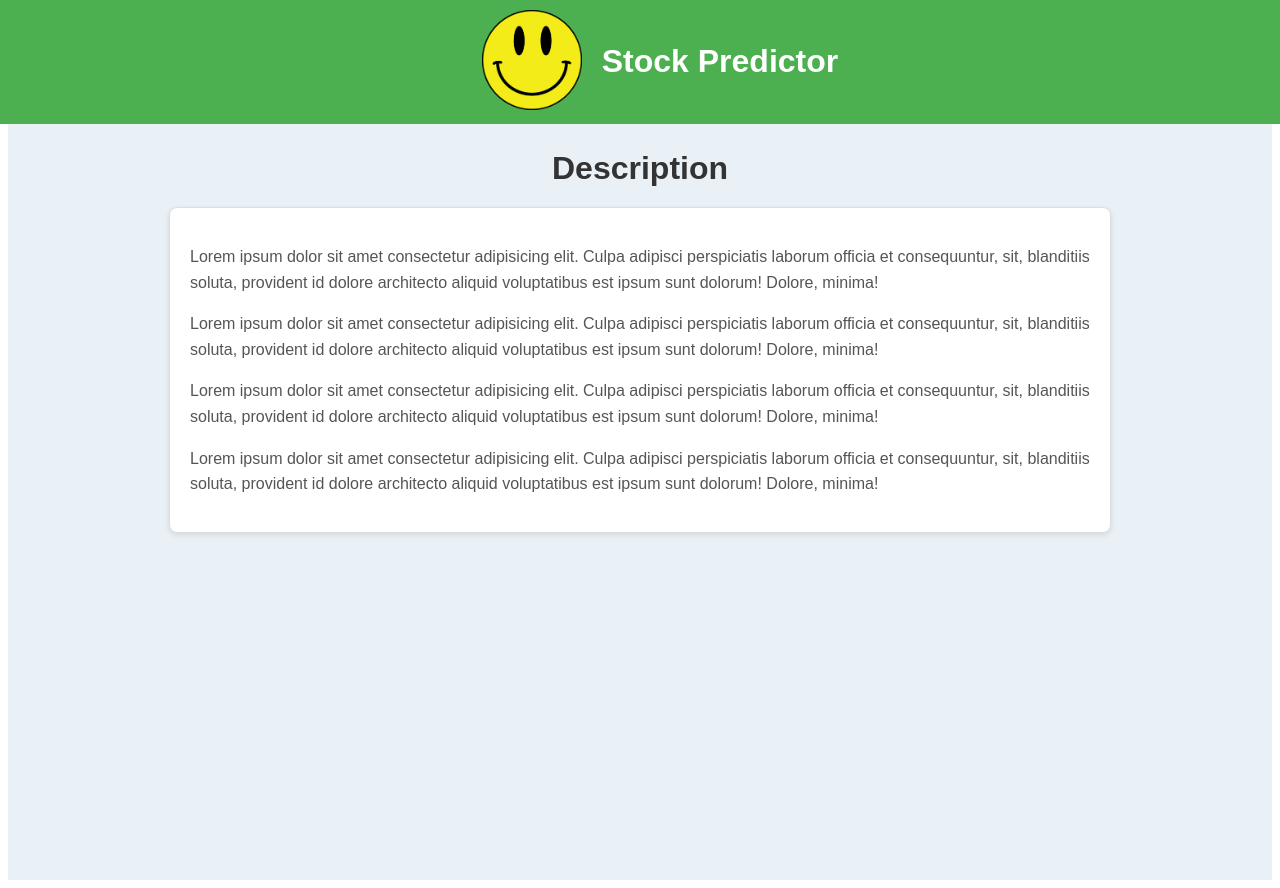
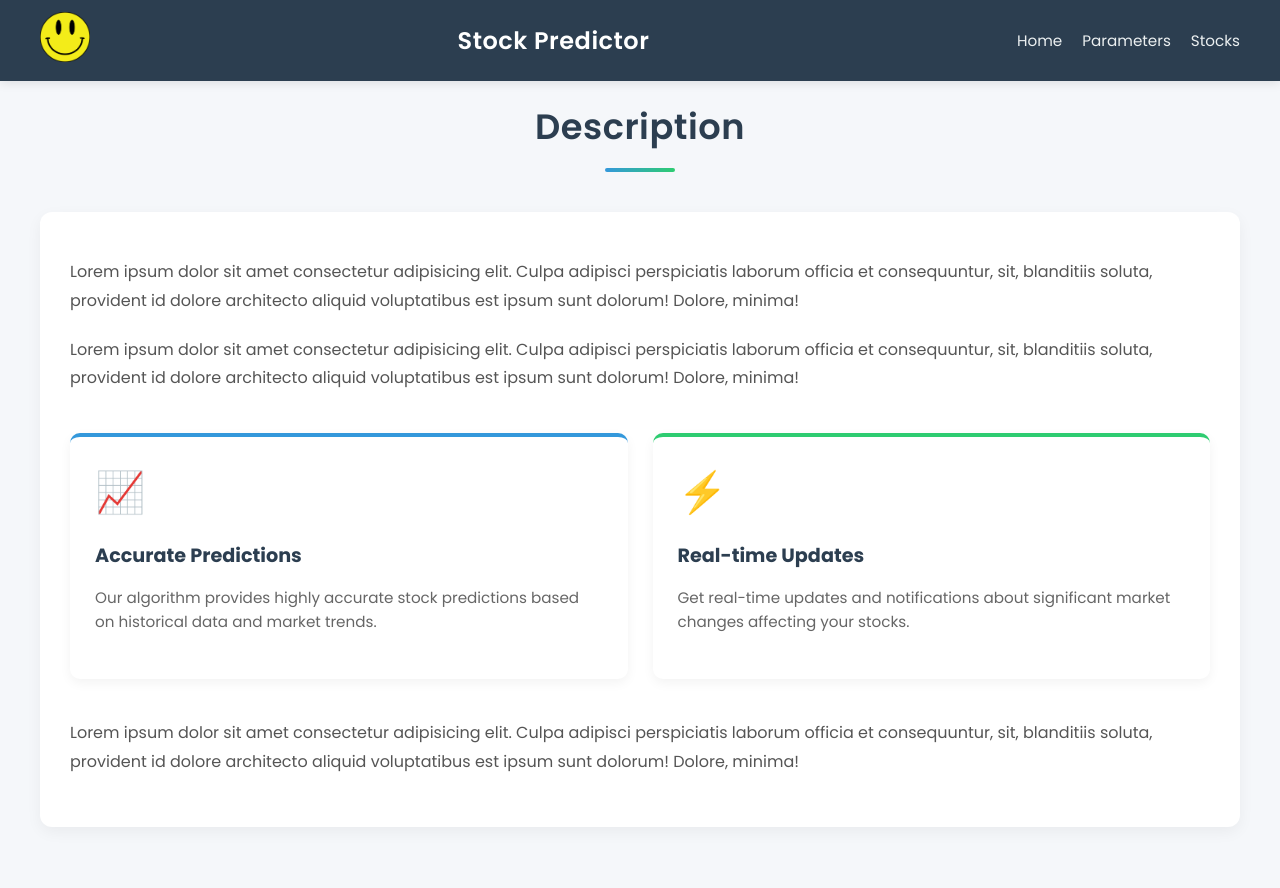
Before and after one commit to DevoutSomething/StockPrediction, a React (Vite) app in the folder frontend/: page / in a window 1280 px wide. After the commit the page ends 867 px from the top, so only its background shows below. Built offline with nearby package versions, Linux system fonts and the light colour scheme.

Commit message:
Updated Header and landing page CSS

```diff
--- a/frontend/src/App.jsx
+++ b/frontend/src/App.jsx
@@ -1,20 +1,18 @@
-import React from "react";
-import { Route, Routes } from "react-router-dom";
-import Header from "./components/Header.jsx";
-import Home from "./pages/Home.jsx";
-import Params from "./pages/Params.jsx";
-import Stocks from "./pages/Stocks.jsx";
+import { Route, Routes } from "react-router-dom"
+import Home from "./pages/Home.jsx"
+import Params from "./pages/Params.jsx"
+import Stocks from "./pages/Stocks.jsx"
 
 function App() {
   return (
-    <div>
+    <div className="app">
       <Routes>
         <Route path="/" element={<Home />} />
         <Route path="/params" element={<Params />} />
         <Route path="/stocks" element={<Stocks />} />
       </Routes>
     </div>
-  );
+  )
 }
 
-export default App;
+export default App
--- a/frontend/src/components/Body.jsx
+++ b/frontend/src/components/Body.jsx
@@ -1,36 +1,45 @@
-import React from "react";
-import "./Styles/body.css";
+import "./Styles/body.css"
 
 export default function Body() {
   return (
     <div className="body-container">
-      <h1>Description</h1>
+      <div className="section-title">
+        <h1>Description</h1>
+        <div className="underline"></div>
+      </div>
+
       <div className="text-content">
         <p>
-          Lorem ipsum dolor sit amet consectetur adipisicing elit. Culpa
-          adipisci perspiciatis laborum officia et consequuntur, sit, blanditiis
-          soluta, provident id dolore architecto aliquid voluptatibus est ipsum
-          sunt dolorum! Dolore, minima!
+          Lorem ipsum dolor sit amet consectetur adipisicing elit. Culpa adipisci perspiciatis laborum officia et
+          consequuntur, sit, blanditiis soluta, provident id dolore architecto aliquid voluptatibus est ipsum sunt
+          dolorum! Dolore, minima!
         </p>
         <p>
-          Lorem ipsum dolor sit amet consectetur adipisicing elit. Culpa
-          adipisci perspiciatis laborum officia et consequuntur, sit, blanditiis
-          soluta, provident id dolore architecto aliquid voluptatibus est ipsum
-          sunt dolorum! Dolore, minima!
+          Lorem ipsum dolor sit amet consectetur adipisicing elit. Culpa adipisci perspiciatis laborum officia et
+          consequuntur, sit, blanditiis soluta, provident id dolore architecto aliquid voluptatibus est ipsum sunt
+          dolorum! Dolore, minima!
         </p>
+
+        <div className="feature-cards">
+          <div className="feature-card">
+            <div className="card-icon">📈</div>
+            <h3>Accurate Predictions</h3>
+            <p>Our algorithm provides highly accurate stock predictions based on historical data and market trends.</p>
+          </div>
+
+          <div className="feature-card">
+            <div className="card-icon">⚡</div>
+            <h3>Real-time Updates</h3>
+            <p>Get real-time updates and notifications about significant market changes affecting your stocks.</p>
+          </div>
+        </div>
+
         <p>
-          Lorem ipsum dolor sit amet consectetur adipisicing elit. Culpa
-          adipisci perspiciatis laborum officia et consequuntur, sit, blanditiis
-          soluta, provident id dolore architecto aliquid voluptatibus est ipsum
-          sunt dolorum! Dolore, minima!
-        </p>
-        <p>
-          Lorem ipsum dolor sit amet consectetur adipisicing elit. Culpa
-          adipisci perspiciatis laborum officia et consequuntur, sit, blanditiis
-          soluta, provident id dolore architecto aliquid voluptatibus est ipsum
-          sunt dolorum! Dolore, minima!
+          Lorem ipsum dolor sit amet consectetur adipisicing elit. Culpa adipisci perspiciatis laborum officia et
+          consequuntur, sit, blanditiis soluta, provident id dolore architecto aliquid voluptatibus est ipsum sunt
+          dolorum! Dolore, minima!
         </p>
       </div>
     </div>
-  );
+  )
 }
--- a/frontend/src/components/Header.jsx
+++ b/frontend/src/components/Header.jsx
@@ -1,11 +1,25 @@
 import Logo from "./Logo";
 import "./Styles/Header.css";
 import { Link } from "react-router-dom";
+
 const Header = () => {
   return (
     <div className="header">
-      <Logo className="logo" route="/" />
-      <h1>Stock Predictor</h1>
+      <div className="header-content">
+        <Logo className="logo" route="/" />
+        <h1>Stock Predictor</h1>
+        <nav className="main-nav">
+          <Link to="/" className="nav-link">
+            Home
+          </Link>
+          <Link to="/params" className="nav-link">
+            Parameters
+          </Link>
+          <Link to="/stocks" className="nav-link">
+            Stocks
+          </Link>
+        </nav>
+      </div>
     </div>
   );
 };
--- a/frontend/src/components/Logo.jsx
+++ b/frontend/src/components/Logo.jsx
@@ -1,13 +1,13 @@
-import { Link } from "react-router-dom";
+import { Link } from "react-router-dom"
 
 const Logo = ({ logoSrc = "/images/logo.png", className, route }) => {
   return (
-    <nav>
+    <div className="logo-container">
       <Link to={route}>
-        <img src={logoSrc} alt="logo" className={className} />
+        <img src={logoSrc || "/placeholder.svg"} alt="Stock Predictor" className={className} />
       </Link>
-    </nav>
-  );
-};
+    </div>
+  )
+}
 
-export default Logo;
+export default Logo
--- a/frontend/src/components/Styles/body.css
+++ b/frontend/src/components/Styles/body.css
@@ -1,40 +1,128 @@
-/* Home.css */
+/* body.css - Modern version */
+@import url("https://fonts.googleapis.com/css2?family=Poppins:wght@300;400;500;600;700&display=swap");
 
-/* Set a distinct background color for the entire page */
-.home-container {
-  background-color: #e9f1f7; /* Light blue background for the entire page */
-  min-height: 100vh; /* Ensure the page takes full height */
-  font-family: Arial, sans-serif; /* Set a default font */
-  padding: 0; /* Remove default padding */
-  margin: 0; /* Remove default margin */
+body {
+  margin: 0;
+  padding: 0;
+  font-family: "Poppins", sans-serif;
+  background-color: #f5f7fa;
+  color: #333;
 }
 
-/* Style for the body content inside Home */
-.home-container .body-container {
-  padding-top: 70px; /* Make space for the header */
+.home-container {
+  background-color: #f5f7fa; /* Light gray background */
+  min-height: 100vh;
+  padding: 0;
+  margin: 0;
 }
 
-/* Styling for the h1 element inside the Body */
-.home-container .body-container h1 {
-  text-align: center;
-  margin-bottom: 20px; /* Add space below the h1 */
-  color: #333; /* Dark text color for the heading */
+.body-container {
+  padding-top: 100px;
+  max-width: 1200px;
+  margin: 0 auto;
+  padding-left: 20px;
+  padding-right: 20px;
 }
 
-/* The main text container */
-.home-container .text-content {
-  padding: 20px; /* Add padding to the text */
-  background-color: #ffffff; /* White background for the text content */
-  border-radius: 8px; /* Rounded corners for the box */
-  border: 1px solid #ddd; /* Light border around the box */
-  box-shadow: 0 2px 5px rgba(0, 0, 0, 0.1); /* Slight shadow around the box */
-  max-width: 900px; /* Max width to keep it readable */
-  margin: 0 auto; /* Center the content */
+.section-title {
+  text-align: center;
+  margin-bottom: 40px;
+  position: relative;
 }
 
-/* Optional styling for the paragraphs inside the text content */
-.home-container .text-content p {
+.section-title h1 {
+  font-size: 2.2rem;
+  color: #2c3e50;
   margin-bottom: 15px;
+  font-weight: 600;
+}
+
+.underline {
+  height: 4px;
+  width: 70px;
+  background: linear-gradient(to right, #3498db, #2ecc71);
+  margin: 0 auto;
+  border-radius: 2px;
+}
+
+.text-content {
+  background-color: #ffffff;
+  border-radius: 12px;
+  border: none;
+  box-shadow: 0 5px 15px rgba(0, 0, 0, 0.05);
+  padding: 30px;
+  margin-bottom: 40px;
+  transition: transform 0.3s ease, box-shadow 0.3s ease;
+}
+
+.text-content:hover {
+  transform: translateY(-5px);
+  box-shadow: 0 8px 25px rgba(0, 0, 0, 0.1);
+}
+
+.text-content p {
+  margin-bottom: 20px;
+  line-height: 1.8;
+  color: #555;
+  font-size: 1rem;
+}
+
+/* Feature cards */
+.feature-cards {
+  display: flex;
+  gap: 25px;
+  margin: 40px 0;
+  flex-wrap: wrap;
+}
+
+.feature-card {
+  flex: 1;
+  min-width: 250px;
+  background-color: #fff;
+  border-radius: 10px;
+  padding: 25px;
+  box-shadow: 0 4px 12px rgba(0, 0, 0, 0.05);
+  transition: transform 0.3s ease, box-shadow 0.3s ease;
+  border-top: 4px solid #3498db;
+}
+
+.feature-card:nth-child(2) {
+  border-top-color: #2ecc71;
+}
+
+.feature-card:hover {
+  transform: translateY(-7px);
+  box-shadow: 0 8px 20px rgba(0, 0, 0, 0.1);
+}
+
+.card-icon {
+  font-size: 2.5rem;
+  margin-bottom: 15px;
+}
+
+.feature-card h3 {
+  font-size: 1.2rem;
+  margin-bottom: 15px;
+  color: #2c3e50;
+}
+
+.feature-card p {
+  font-size: 0.95rem;
+  color: #666;
   line-height: 1.6;
-  color: #555; /* Dark gray text color for better readability */
 }
+
+/* Responsive adjustments */
+@media (max-width: 768px) {
+  .body-container {
+    padding-top: 140px;
+  }
+
+  .feature-cards {
+    flex-direction: column;
+  }
+
+  .section-title h1 {
+    font-size: 1.8rem;
+  }
+}
--- a/frontend/src/components/Styles/header.css
+++ b/frontend/src/components/Styles/header.css
@@ -1,30 +1,95 @@
-/* Header.css */
+/* Header.css - Modern version */
 .header {
+  background-color: #2c3e50; /* Dark blue background */
+  color: white;
+  padding: 0;
+  position: fixed;
+  top: 0;
+  left: 0;
+  width: 100%;
+  z-index: 1000;
+  box-shadow: 0 2px 10px rgba(0, 0, 0, 0.1);
+  transition: all 0.3s ease;
+}
+
+.header-content {
   display: flex;
-  align-items: center; /* Vertically center the items */
-  justify-content: center; /* Center the content horizontally */
-  background-color: #4caf50; /* Background color for the header */
-  color: white; /* Text color */
-  padding: 10px 20px; /* Padding for spacing */
-  position: fixed; /* Fix the header to the top */
-  top: 0; /* Position it at the top */
-  left: 0; /* Align it to the left */
-  width: 100%; /* Make the header span the entire width of the screen */
-  z-index: 1000; /* Ensure the header stays above other content */
+  align-items: center;
+  justify-content: space-between;
+  max-width: 1200px;
+  margin: 0 auto;
+  padding: 12px 20px;
 }
 
 .logo {
-  max-width: 100px; /* Adjust the max width as needed */
-  height: auto; /* Maintain aspect ratio */
-  margin-right: 20px; /* Space between the logo and title */
+  max-width: 50px;
+  height: auto;
+  transition: transform 0.3s ease;
+}
+
+.logo:hover {
+  transform: scale(1.05);
+}
+
+.logo-container {
+  display: flex;
+  align-items: center;
 }
 
 h1 {
-  margin: 0; /* Remove default margin */
-  text-align: center; /* Center the text */
+  margin: 0;
+  font-size: 1.5rem;
+  font-weight: 600;
+  letter-spacing: 0.5px;
 }
 
-/* Add margin to the body to prevent content from being hidden under the fixed header */
-body {
-  margin-top: 80px; /* Adjust the margin for top content */
+.main-nav {
+  display: flex;
+  gap: 20px;
 }
+
+.nav-link {
+  color: #ecf0f1;
+  text-decoration: none;
+  font-size: 0.95rem;
+  padding: 5px 0;
+  position: relative;
+  transition: color 0.3s ease;
+}
+
+.nav-link:hover {
+  color: #3498db;
+}
+
+.nav-link::after {
+  content: "";
+  position: absolute;
+  width: 0;
+  height: 2px;
+  bottom: 0;
+  left: 0;
+  background-color: #3498db;
+  transition: width 0.3s ease;
+}
+
+.nav-link:hover::after {
+  width: 100%;
+}
+
+/* Responsive adjustments */
+@media (max-width: 768px) {
+  .header-content {
+    flex-direction: column;
+    padding: 15px;
+  }
+
+  .main-nav {
+    margin-top: 15px;
+    width: 100%;
+    justify-content: center;
+  }
+
+  h1 {
+    margin: 10px 0;
+  }
+}
```
Also changed, not shown: frontend/src/main.jsx (+6 -7 lines), frontend/src/pages/Home.jsx (+5 -4 lines), 1 other file (tests, documents, lock files or other folders).
